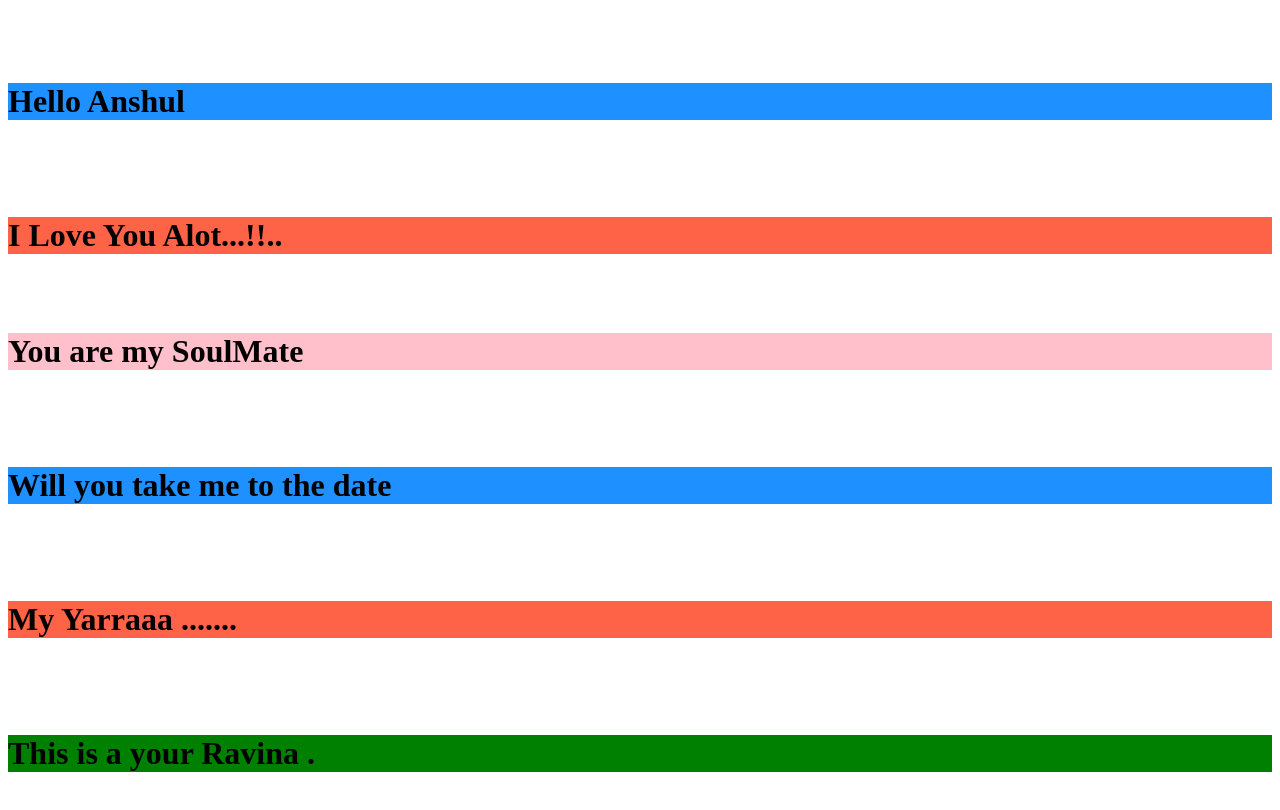
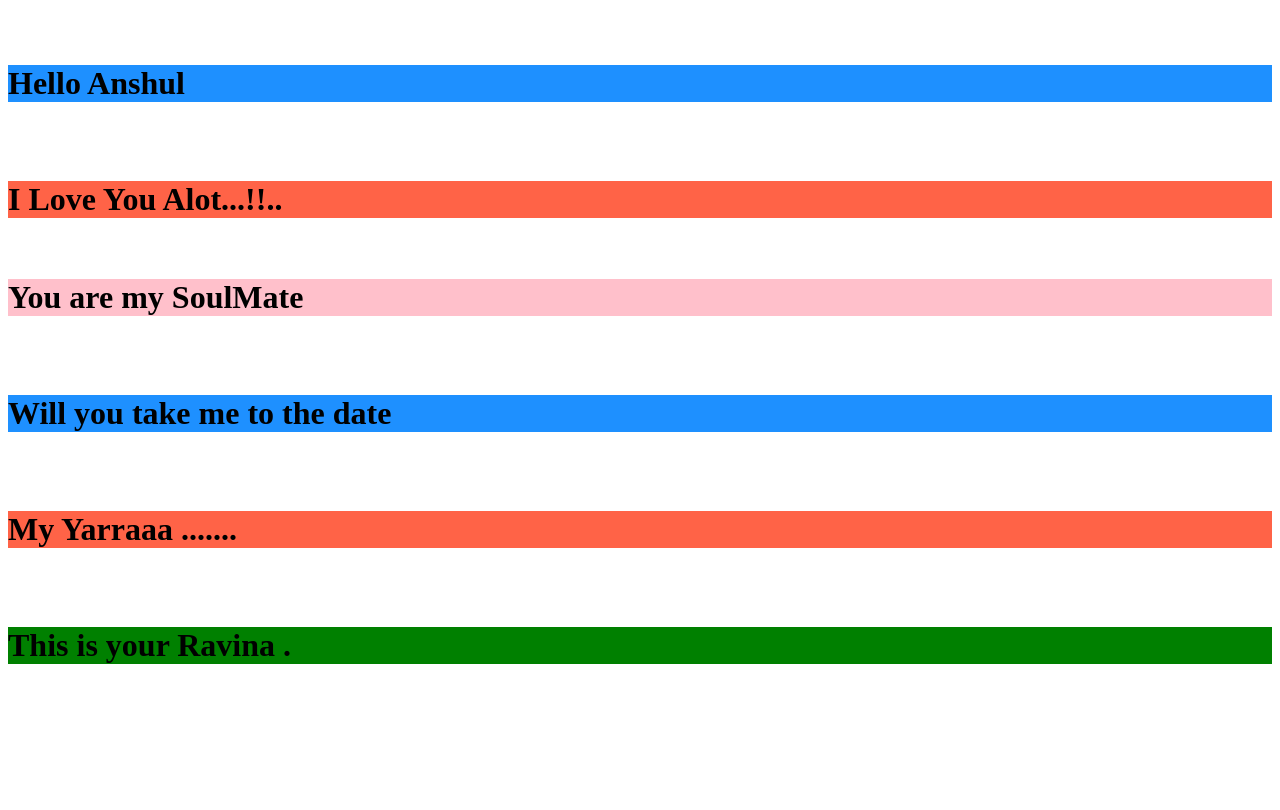
Before and after one commit to ravinabor/project, a plain HTML site: page index.html in a window 1280 px wide. Drawn offline with Linux system fonts and the light colour scheme.

Commit message:
Update index.html
commited

```diff
--- a/index.html
+++ b/index.html
@@ -2,18 +2,18 @@
 <html>
 
 <body colour='pink' bgcolour='green'>
-</br></br></br>
+</br></br>
 <h1 style="background-color:DodgerBlue;">Hello Anshul</h1>
-  </br></br></br>
+  </br></br>
 <h1 style="background-color:Tomato;">I Love You Alot...!!..</h1
- </br></br></br>
+ </br></br>
 <h1 style="background-color:Pink;"> You are my SoulMate </h1>
- </br></br></br>
+ </br></br>
 <h1 style="background-color:DodgerBlue;">  Will you take me to the date </h1>
-  </br></br></br>
+  </br></br>
 <h1 style="background-color:Tomato;"> My Yarraaa .......</h1>
-  </br></br></br>
-<h1 style="background-color:Green;">This is a your Ravina .</h1>
-  </br></br></br>
+  </br></br>
+<h1 style="background-color:Green;">This is your Ravina .</h1>
+  </br></br>
 </body>
 </html>
```
